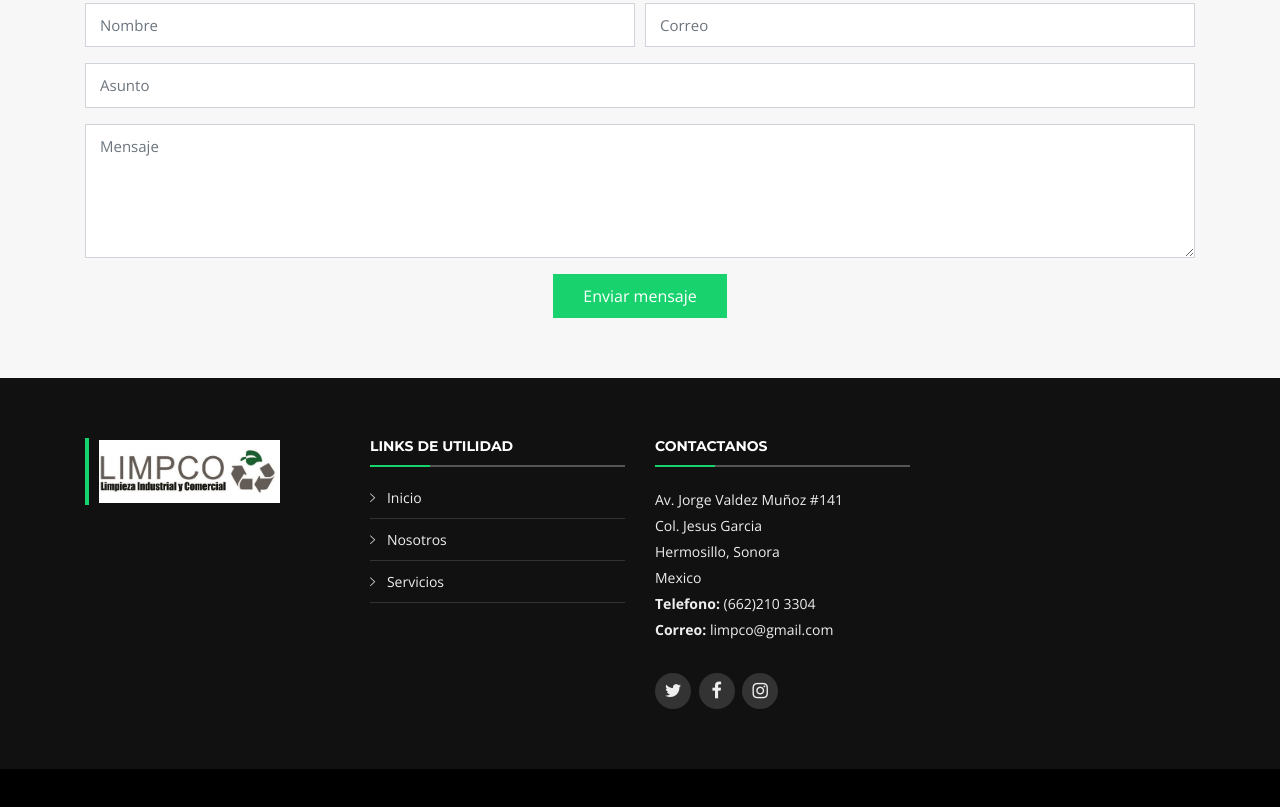
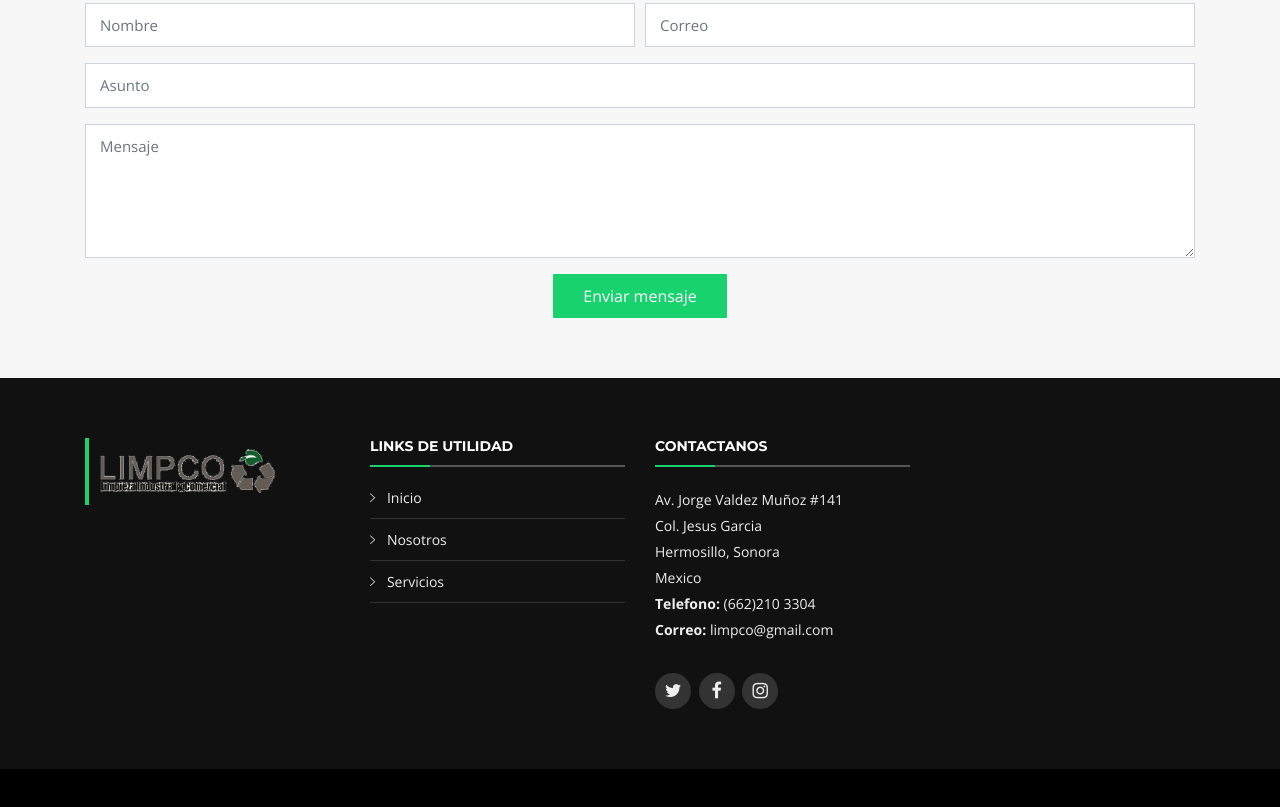
Before and after one commit to omarrxtest/Limpcowebpage, a plain HTML site: page index.html in a window 1280 px wide. Shown: the part 5029-5836 px from the top of the page. Drawn offline with nearby package versions, Linux system fonts and the light colour scheme; files whose address does not match are found by name.

Commit message:
final logo added

```diff
--- a/index.html
+++ b/index.html
@@ -598,7 +598,7 @@
         <div class="row">
 
           <div class="col-lg-3 col-md-6 footer-info">
-            <h3><img src="img/Imagen37.jpg" alt="logo" width="180.52" /></h3>
+            <h3><img src="img/limplogo.png" alt="logo" width="180.52" /></h3>
 
             <p align="justify"></p>
           </div>
```
